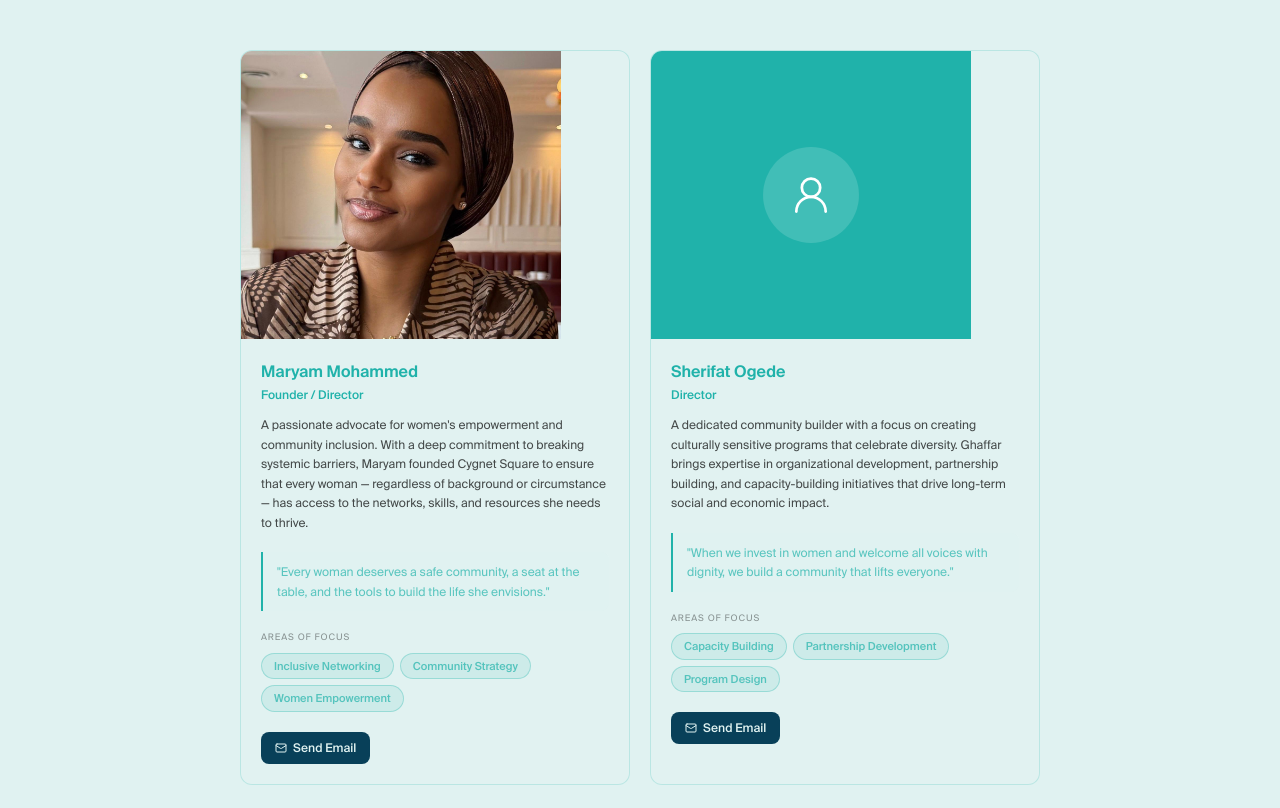
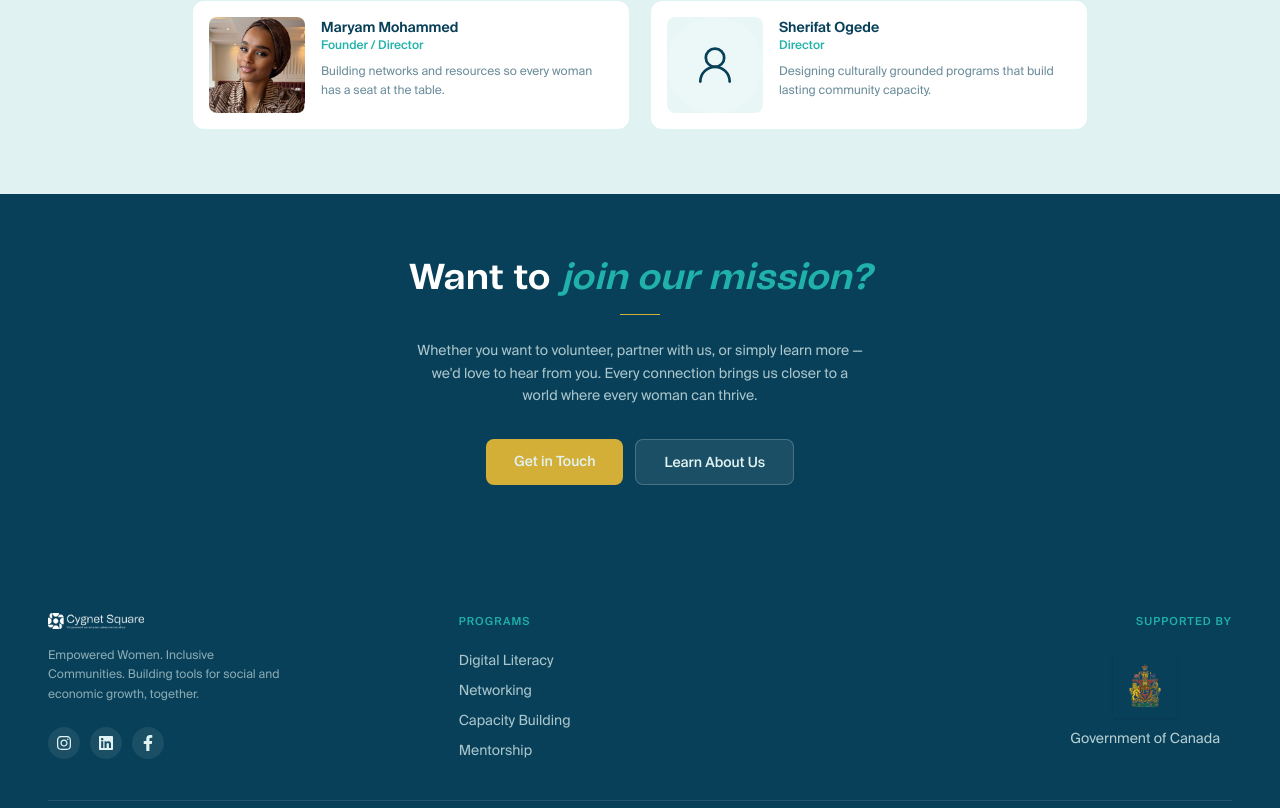
Before and after one commit to Cr4N31/cygnet-square, a React (Vite) app in the folder cygnet_square/: page /team in a window 1280 px wide. Shown: the part 412-1220 px from the top of the page. Built offline with nearby package versions, Linux system fonts and the light colour scheme.

Commit message:
Refactor TeamSection component for improved clarity and structure

```diff
--- a/cygnet_square/src/components/Team/TeamSection.jsx
+++ b/cygnet_square/src/components/Team/TeamSection.jsx
@@ -1,41 +1,26 @@
-import { Heart, Mail, UserRound } from "lucide-react";
-
 import femaleimg from "../../../public/assets/userImgs/Maryam.jpeg";
+import { UserRound } from "lucide-react";
 
 const team = [
   {
     name: "Maryam Mohammed",
     role: "Founder / Director",
     img: femaleimg,
-    bio: "A passionate advocate for women's empowerment and community inclusion. With a deep commitment to breaking systemic barriers, Maryam founded Cygnet Square to ensure that every woman — regardless of background or circumstance — has access to the networks, skills, and resources she needs to thrive.",
-    quote:
-      '"Every woman deserves a safe community, a seat at the table, and the tools to build the life she envisions."',
-    tags: ["Inclusive Networking", "Community Strategy", "Women Empowerment"],
+    bio: "Building networks and resources so every woman has a seat at the table.",
   },
   {
     name: "Sherifat Ogede",
     role: "Director",
     img: null,
-    bio: "A dedicated community builder with a focus on creating culturally sensitive programs that celebrate diversity. Ghaffar brings expertise in organizational development, partnership building, and capacity-building initiatives that drive long-term social and economic impact.",
-    quote:
-      '"When we invest in women and welcome all voices with dignity, we build a community that lifts everyone."',
-    tags: ["Capacity Building", "Partnership Development", "Program Design"],
+    bio: "Designing culturally grounded programs that build lasting community capacity.",
   },
 ];
 
 function TeamSection() {
   return (
-    <section
-      className="bg-mist px-6 sm:px-10 lg:px-12 pt-16 pb-12"
-      data-aos="fade-up"
-    >
+    <section className="bg-mist px-6 sm:px-10 lg:px-12 pt-16 pb-16">
       {/* Header */}
       <div className="text-center max-w-xl mx-auto mb-12">
-        <span className="text-[11px] tracking-widest uppercase text-accent font-medium border border-accent px-3.5 py-1.5 rounded-full inline-flex items-center gap-1.5 mb-5">
-          <Heart className="w-3.5 h-3.5" />
-          Our Leadership
-        </span>
-
         <h2 className="text-4xl font-semibold text-accent leading-snug tracking-tight mb-5">
           Meet the people <br />
           <span>behind the mission.</span>
@@ -45,20 +30,20 @@ function TeamSection() {
 
         <p className="text-lg text-abyss/70 leading-relaxed">
           Cygnet Square is led by people who believe that empowering women
-          through community and opportunity is not just a program — it's a
-          responsibility.
+          through community and opportunity is a responsibility, not just a
+          program.
         </p>
       </div>
 
       {/* Team */}
-      <div className="grid w-[100vh] grid-cols-1 md:grid-cols-2 gap-5 max-w-5xl mx-auto">
-        {team.map(({ name, role, img, bio, quote, tags }) => (
+      <div className="grid grid-cols-1 sm:grid-cols-2 gap-5 max-w-4xl mx-auto">
+        {team.map(({ name, role, img, bio }) => (
           <div
             key={name}
-            className="overflow-hidden rounded-xl border border-accent/20 bg-white/[0.06]"
+            className="flex gap-4 items-start bg-white rounded-xl border border-accent/15 p-4"
           >
-            {/* Profile Image */}
-            <div className="bg-accent h-72 w-80 overflow-hidden flex items-center justify-center">
+            {/* Photo */}
+            <div className="shrink-0 w-20 h-20 sm:w-24 sm:h-24 rounded-lg overflow-hidden bg-accent/10 flex items-center justify-center">
               {img ? (
                 <img
                   src={img}
@@ -66,53 +51,19 @@ function TeamSection() {
                   className="w-full h-full object-cover"
                 />
               ) : (
-                <div className="flex h-24 w-24 items-center justify-center rounded-full bg-white/15 text-white">
+                <div className="flex h-24 w-24 items-center justify-center rounded-full bg-white/15 text-abyss">
                   <UserRound className="w-11 h-11 stroke-[1.5]" />
                 </div>
               )}
             </div>
 
             {/* Content */}
-            <div className="p-5">
-              <p className="text-base font-semibold text-accent mb-1">{name}</p>
-
-              <p className="text-xs text-accent font-medium mb-3">{role}</p>
-
-              <p className="text-xs text-black/70 leading-relaxed mb-5">
+            <div className="min-w-0">
+              <p className="text-sm font-semibold text-abyss">{name}</p>
+              <p className="text-xs text-accent font-medium mb-2">{role}</p>
+              <p className="text-xs text-abyss/60 leading-relaxed mb-3">
                 {bio}
               </p>
-
-              {/* Quote */}
-              <div className="bg-mist border-l-[2.5px] border-accent rounded-r-lg px-3.5 py-2.5 mb-5">
-                <p className="text-xs italic text-accent/70 leading-relaxed">
-                  {quote}
-                </p>
-              </div>
-
-              {/* Areas of Focus */}
-              <p className="text-[9px] tracking-widest uppercase text-black/40 mb-2">
-                Areas of focus
-              </p>
-
-              <div className="flex gap-1.5 flex-wrap mb-5">
-                {tags.map((tag) => (
-                  <span
-                    key={tag}
-                    className="bg-accent/10 border border-accent/30 text-accent/70 text-[11px] font-medium px-3 py-1 rounded-full"
-                  >
-                    {tag}
-                  </span>
-                ))}
-              </div>
-
-              {/* Email */}
-              <a
-                href="mailto:cygnetsquare@gmail.com"
-                className="inline-flex items-center gap-1.5 bg-abyss hover:bg-accent transition-all duration-300 text-on-base text-xs font-medium px-3.5 py-2 rounded-lg"
-              >
-                <Mail className="w-3 h-3" />
-                Send Email
-              </a>
             </div>
           </div>
         ))}
```
